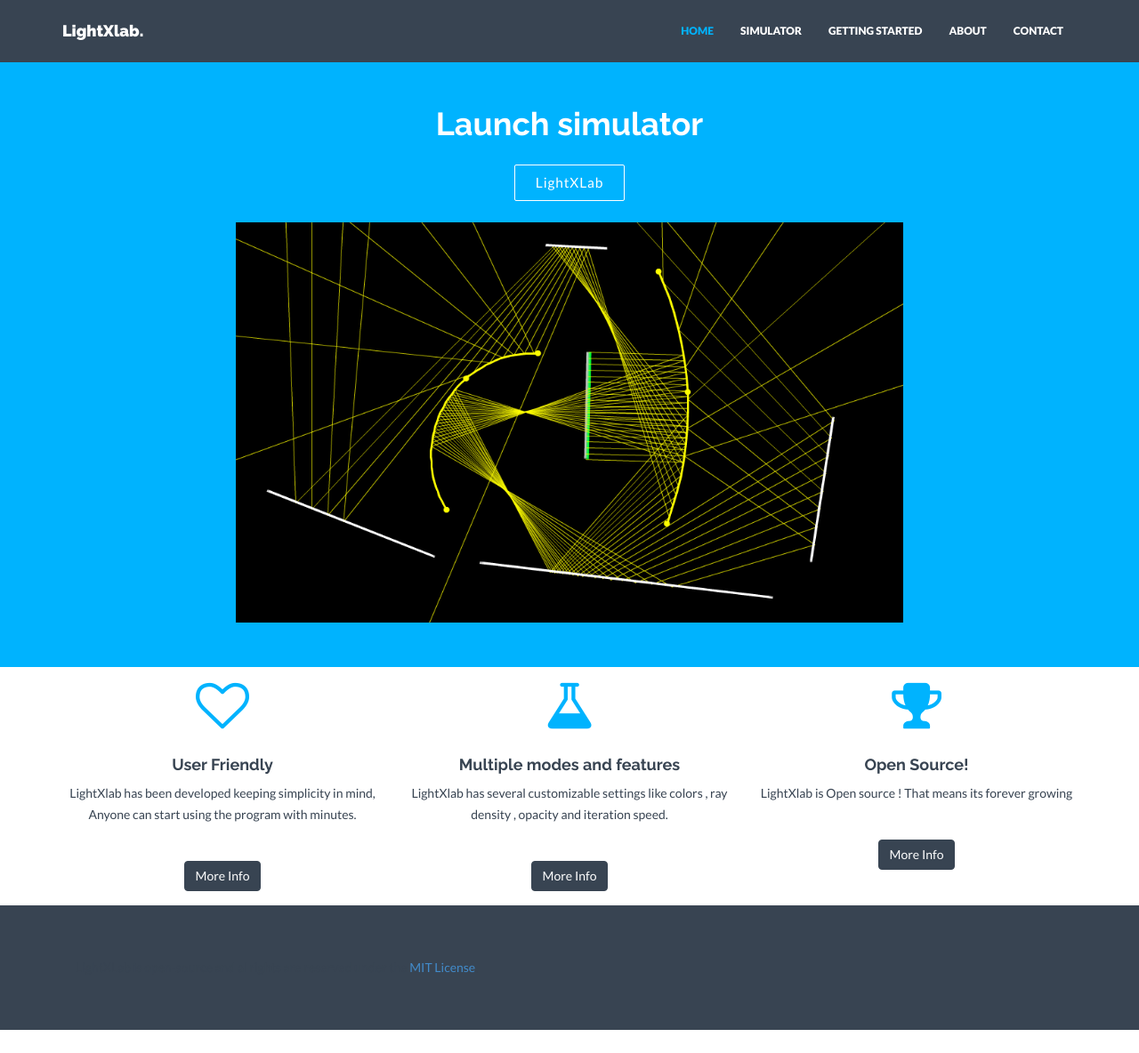
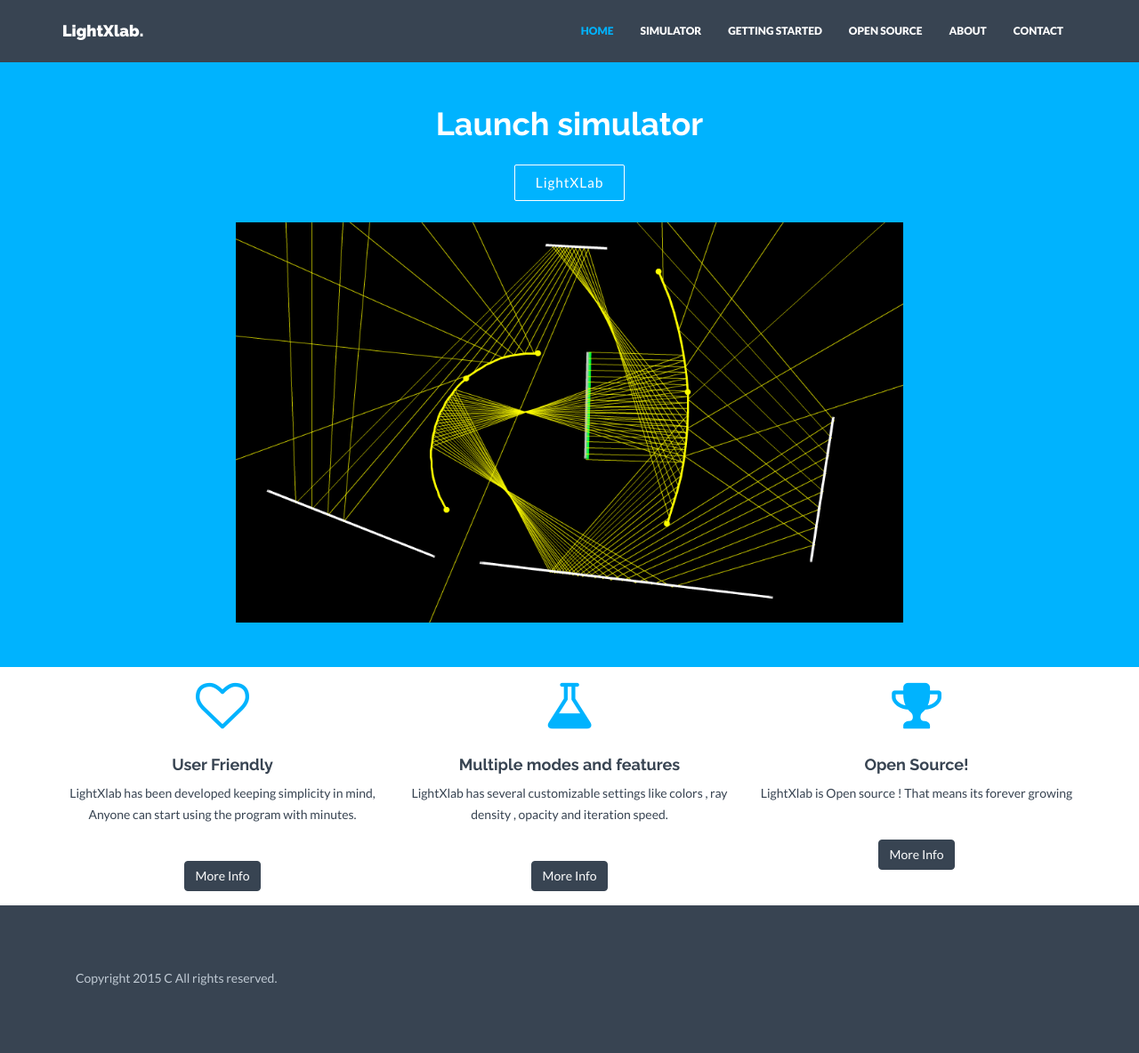
Before and after one commit to satu0king/LightXlab, a Jekyll site: the page built from index.html, in a window 1280 px wide and 1184 px high. Shown: the whole window at 89% size. Built offline with Jekyll 4.4.1, drawn with Linux system fonts in a browser that asks for light colours; nearby versions of some CDN libraries.

Commit message:
updates...

```diff
--- a/_includes/footer.html
+++ b/_includes/footer.html
@@ -2,7 +2,7 @@
     <div class="container">
     	<div class "row">
     		<div class="col-lg-12">
-				LightXLab is open-source and al rights are reserved under the <a href = "{{ "LICENSE.md" | prepend: site.baseurl }}">MIT License</a>.
+				<p>Copyright 2015 C All rights reserved. <a href="{{"/open source/" | prepend: site.baseurl }}"> </a> </p>
     		</div>
     	</div>
     </div><! --/container -->
--- a/_includes/nav.html
+++ b/_includes/nav.html
@@ -15,6 +15,7 @@
         <li {% if page.title == "Home" %}class="active"{% endif %}><a href="{{"/" | prepend: site.baseurl }}">HOME</a></li>
         <li {% if page.title == "Simulator" %}class="active"{% endif %}><a href="{{"/simulator/" | prepend: site.baseurl }}">SIMULATOR</a></li>
         <li {% if page.title == "Getting Started" %}class="active"{% endif %}><a href="{{"/tutorial/" | prepend: site.baseurl }}">GETTING STARTED</a></li>
+           <li {% if page.title == "Open Source" %}class="active"{% endif %}><a href="{{"/open source/" | prepend: site.baseurl }}">OPEN SOURCE</a></li>
         <li {% if page.title == "About" %}class="active"{% endif %}><a href="{{"/about/" | prepend: site.baseurl }}">ABOUT</a></li>
         <li {% if page.title == "Contact" %}class="active"{% endif %}><a href="{{"/contact/" | prepend: site.baseurl }}">CONTACT</a></li>
 
```
Also changed, not shown: open source.html (added, +12 -0 lines).
